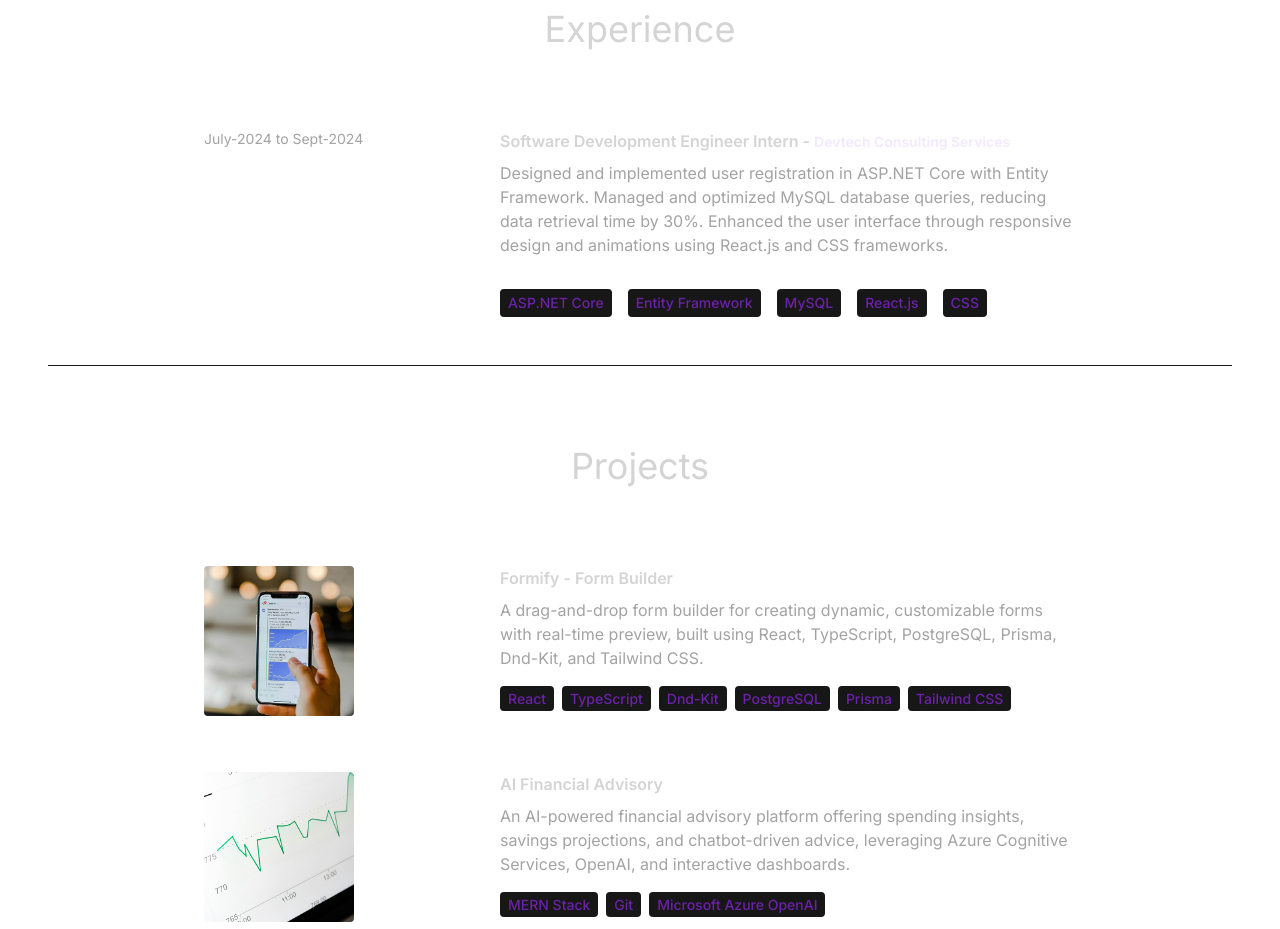
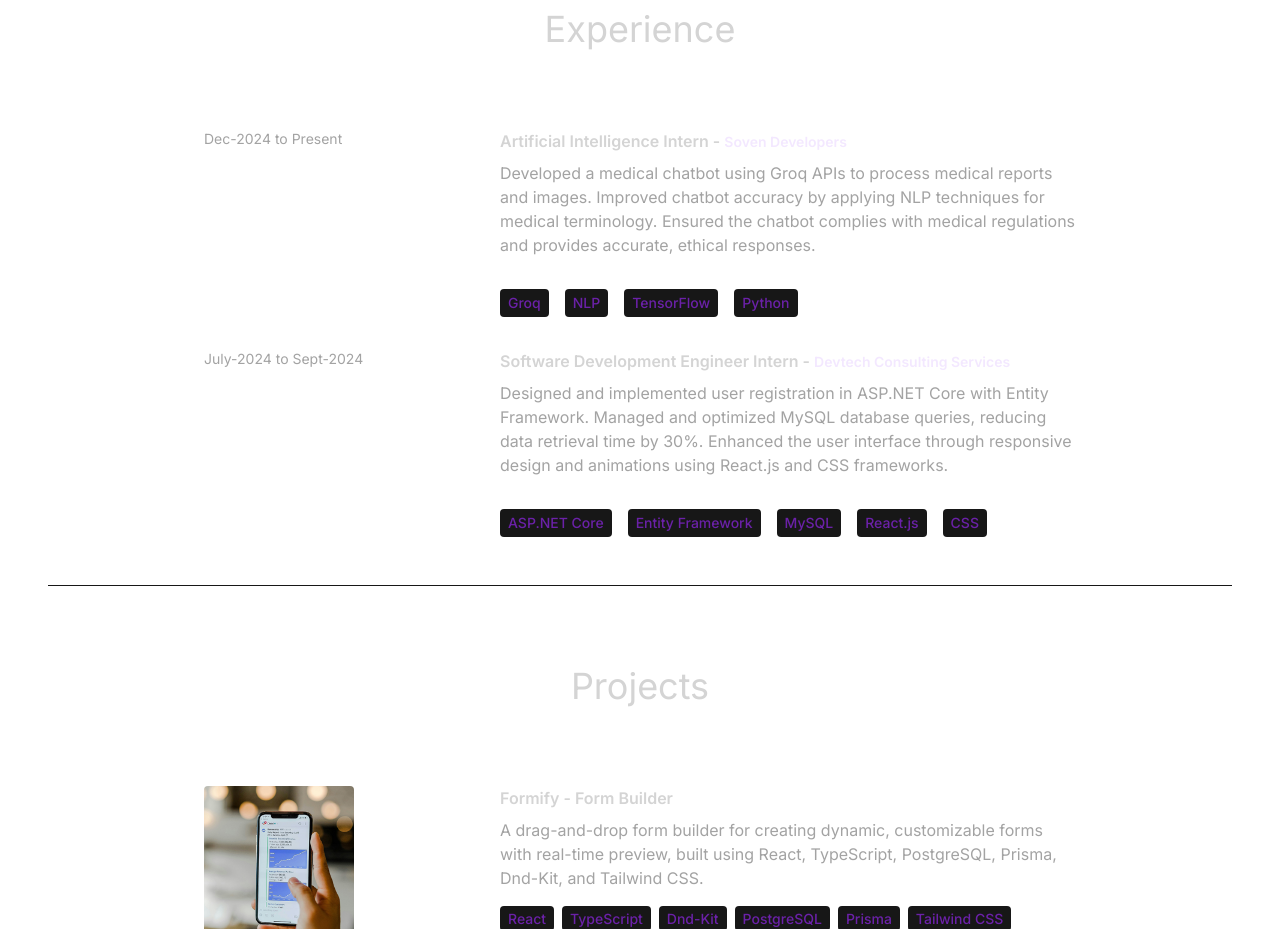
Before and after one commit to keshav1441/KeshavPortfolio, a React (Vite) app: page / in a window 1280 px wide. Shown: the part 2040-2969 px from the top of the page. Built offline with nearby package versions, Linux system fonts and the light colour scheme.

Commit message:
experience updated

```diff
--- a/src/components/Experience.jsx
+++ b/src/components/Experience.jsx
@@ -2,11 +2,19 @@ import { motion } from "framer-motion";
 const Experience = () => {
     const experiences = [
       {
-        year: "July-2024 to Sept-2024",
-        role: "Software Development Engineer Intern",
-        company: "Devtech Consulting Services",
-        description: "Designed and implemented user registration in ASP.NET Core with Entity Framework. Managed and optimized MySQL database queries, reducing data retrieval time by 30%. Enhanced the user interface through responsive design and animations using React.js and CSS frameworks.",
-        technologies: ["ASP.NET Core", "Entity Framework", "MySQL", "React.js", "CSS"]
+        year: "Dec-2024 to Present",
+        role: "Artificial Intelligence Intern",
+        company: "Soven Developers",
+        description: "Developed a medical chatbot using Groq APIs to process medical reports and images. Improved chatbot accuracy by applying NLP techniques for medical terminology. Ensured the chatbot complies with medical regulations and provides accurate, ethical responses.",
+        technologies: ["Groq", "NLP", "TensorFlow", "Python"]
+    },
+
+{
+  year: "July-2024 to Sept-2024",
+  role: "Software Development Engineer Intern",
+  company: "Devtech Consulting Services",
+  description: "Designed and implemented user registration in ASP.NET Core with Entity Framework. Managed and optimized MySQL database queries, reducing data retrieval time by 30%. Enhanced the user interface through responsive design and animations using React.js and CSS frameworks.",
+  technologies: ["ASP.NET Core", "Entity Framework", "MySQL", "React.js", "CSS"]
 }
 
     ];
```
